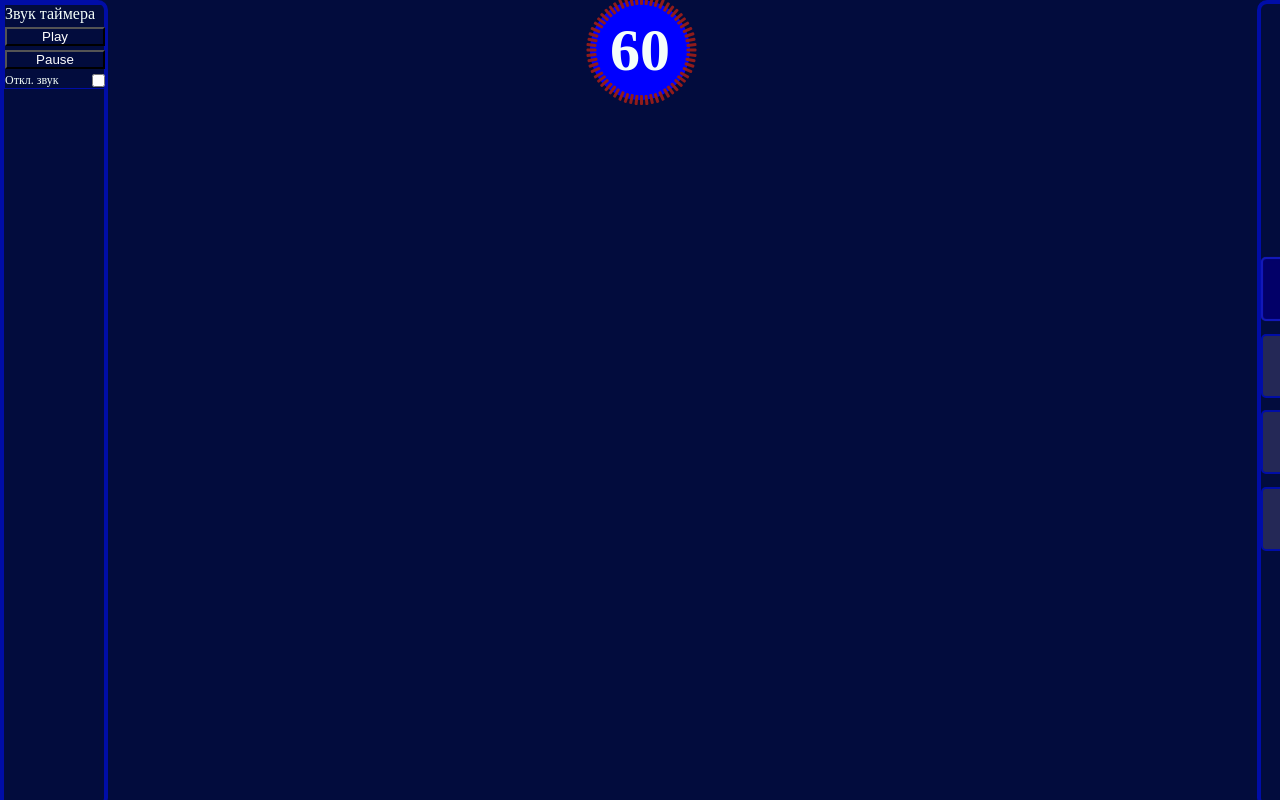
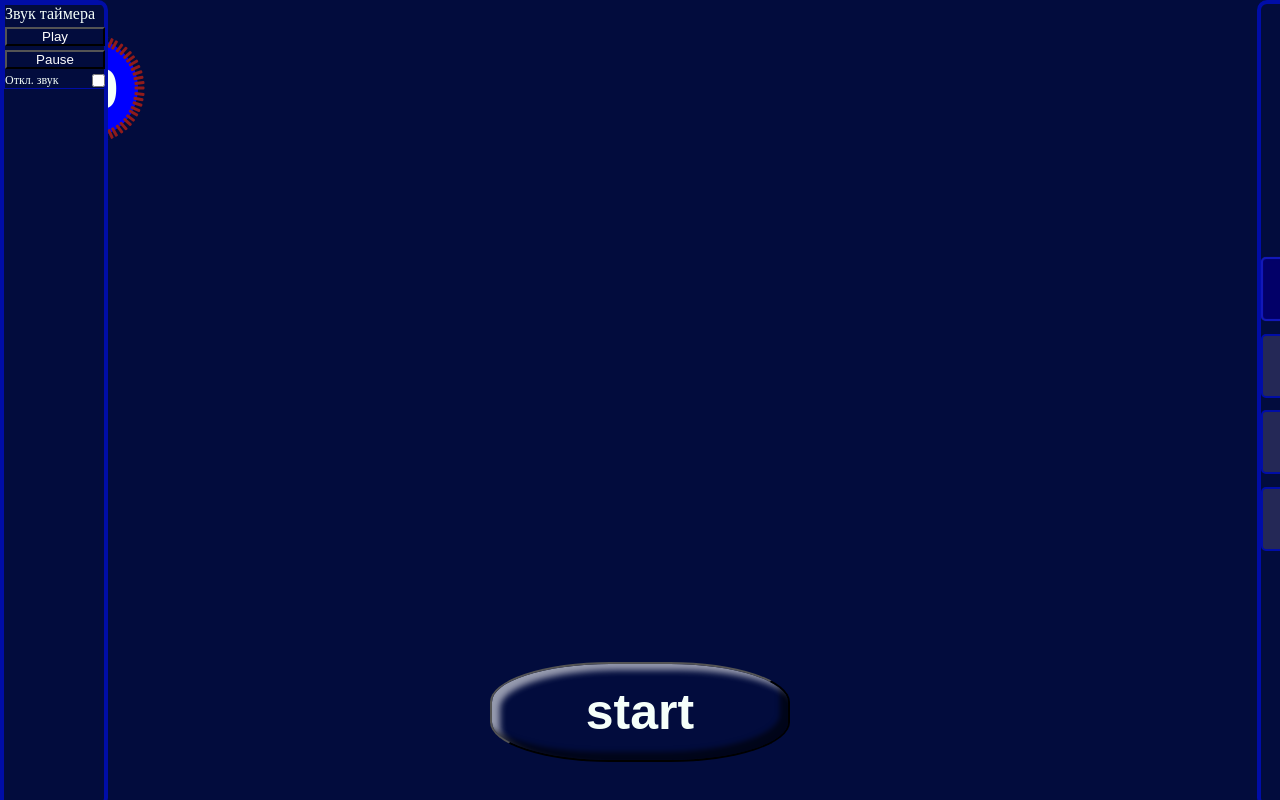
Before and after one commit to 1351618/games_we_deserve, a plain HTML site: page index.html in a window 1280 px wide. Drawn offline with Linux system fonts and the light colour scheme.

Commit message:
start__button

```diff
--- a/index.css
+++ b/index.css
@@ -13,6 +13,8 @@
     display: flex;
     flex-direction: column;
     align-items: center;
+    height: 100vh;
+    position: relative;
 }
 
 .selection-panel {
@@ -29,6 +31,7 @@
     display: flex;
     flex-direction: column;
     justify-content: center;
+    z-index: 10;
 
     transition: transform 0.3s;
 }
@@ -81,6 +84,7 @@
     flex-direction: column;
     justify-content: center;
     transition: transform 0.3s;
+    z-index: 10;
 }
 
 .side-navigation-bar:hover {
@@ -127,6 +131,31 @@
     }
 }
 
+.start {
+    display: flex;
+    justify-content: center;
+}
+
+.start__button {
+    position: absolute;
+    bottom: 3vw;
+    background: var(--background-Color-Main);
+    height: 100px;
+    width: 300px;
+    border-radius: 40%;
+    font-size: 50px;
+    font-weight: bold;
+    cursor: pointer;
+    box-shadow: inset -8px -8px 5px #00000096, inset 8px 6px 6px #ffffff96;
+}
+
+.start__button:hover {
+    box-shadow: inset -8px -8px 5px #00000096, inset 8px 6px 6px #ffffff96,
+        0px 0px 8px #1100ff, 0px 0px 16px #1100ff;
+    background: #1100ff;
+    text-shadow: 0px 0px 8px #feffd1, 0px 0px 16px #feffd1;
+}
+
 .risk {
     height: 10px;
     width: 3px;
@@ -143,7 +172,9 @@
     flex-direction: column;
     justify-content: center;
     align-items: center;
-    position: relative;
+    position: absolute;
+    left: 3vw;
+    top: 3vw;
 }
 
 .timer {
--- a/index.html
+++ b/index.html
@@ -36,7 +36,11 @@
                 <li>скорость</li>
             </ul>
         </div>
+
         <!-- <h1>игры которые мы заслужили</h1> -->
+        <div class="start">
+            <button class="start__button">start</button>
+        </div>
 
         <script src="./index.js" type="module"></script>
     </body>
```
